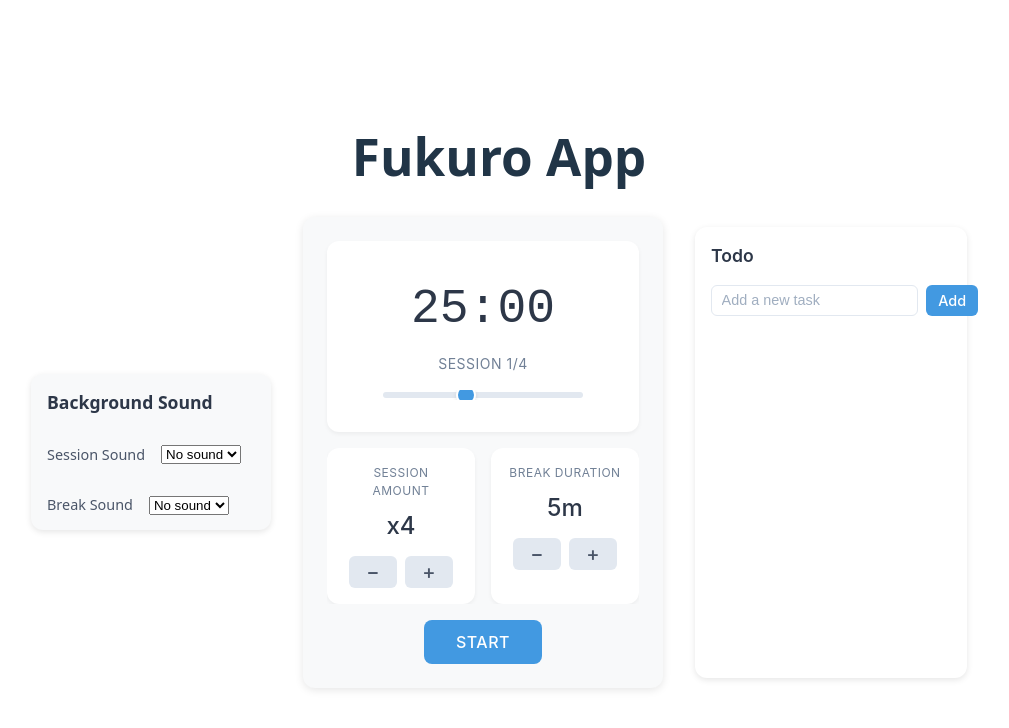
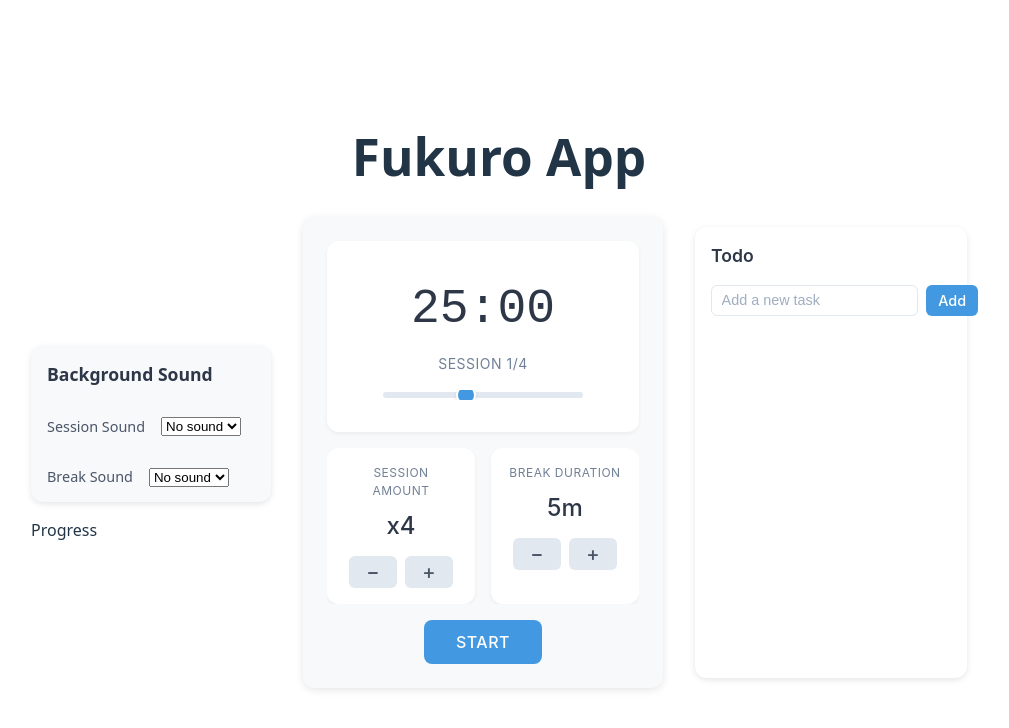
Before and after one commit to berkecyln/Fukuro-Pomodoro-Web, a React (Vite) app: page / in a window 1280 px wide. Shown: the top 728 px of the page, without its empty margins (141-1150 px from the left). Built offline with nearby package versions, Linux system fonts and the light colour scheme.

Commit message:
progress bar addition

```diff
--- a/src/App.jsx
+++ b/src/App.jsx
@@ -3,6 +3,7 @@ import "./App.css";
 import Timer from "./components/Timer/Timer.jsx";
 import TodoList from "./components/Todo/TodoList.jsx";
 import SoundPlayer from "./components/SoundPlayer/SoundPlayer.jsx";
+import ProgressBar from "./components/ProgressBar/ProgressBar.jsx";
 
 function App() {
   return (
@@ -10,9 +11,16 @@ function App() {
       <div className="app">
         <h1 className="app-title">Fukuro App</h1>
         <div className="components-container">
-          <SoundPlayer />
-          <Timer />
-          <TodoList />
+          <div className="left-section">
+            <SoundPlayer />
+            <ProgressBar />
+          </div>
+          <div className="middle-section">
+            <Timer />
+          </div>
+          <div className="right-section">
+            <TodoList />
+          </div>
         </div>
       </div>
     </>
--- /dev/null
+++ b/src/components/ProgressBar/ProgressBar.jsx
@@ -0,0 +1,7 @@
+export default function ProgressBar() {
+  return (
+    <div className="progress-bar">
+      <p>Progress</p>
+    </div>
+  );
+}
```
Also changed, not shown: src/components/ProgressBar/ProgressBar.css (added).
